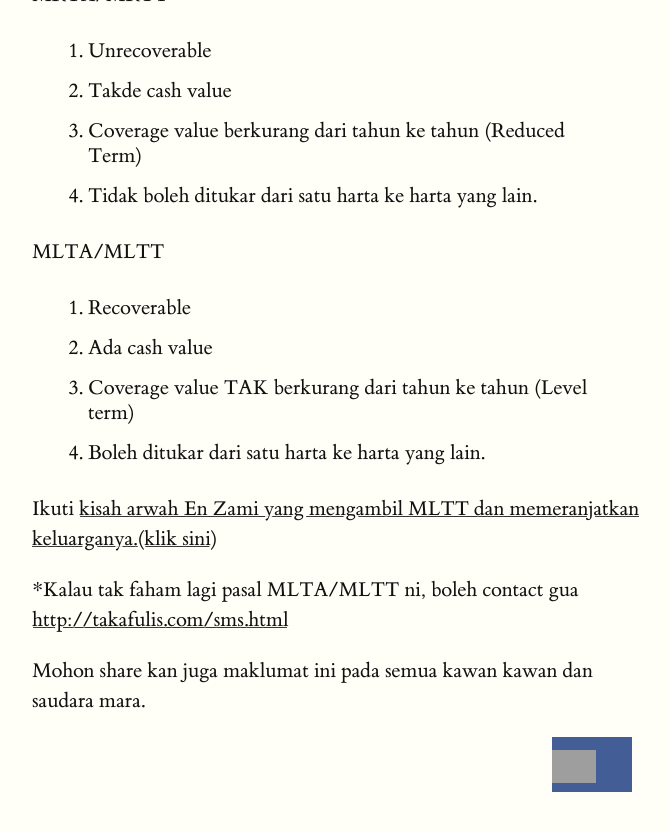
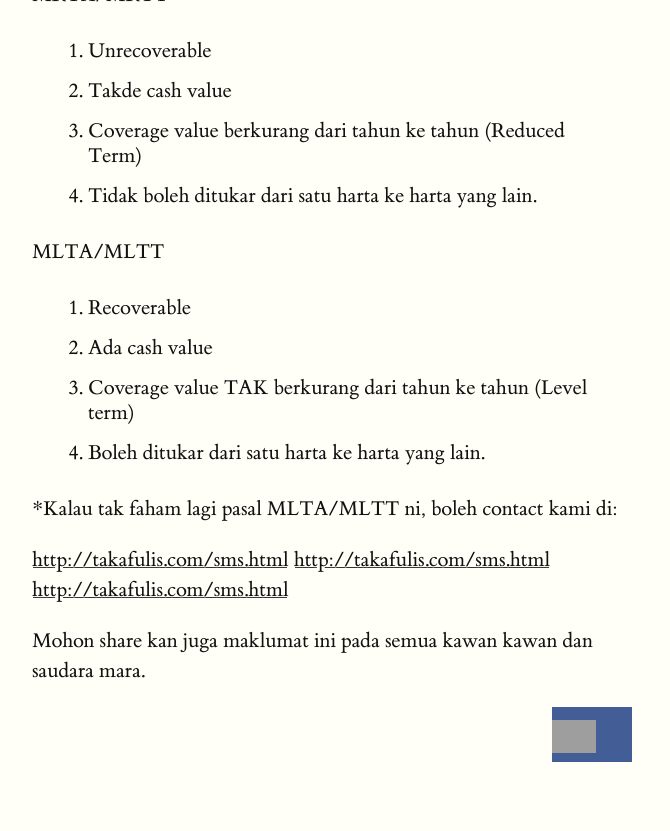
Before and after one commit to takafulis/takafulis.github.io, a Jekyll site: the page built from _posts/2017-01-26-pencerahan-mlta-mltt.md, in a window 1280 px wide and 900 px high, scrolled down 5235 px. Shown: the top 831 px of the window, without its empty margins (128-798 px from the left). Built offline with Jekyll 4.4.1, drawn with Linux system fonts in a browser that asks for light colours; grey boxes are pictures that could not be loaded.

Commit message:
Update 2017-01-26-pencerahan-mlta-mltt.md

```diff
--- a/_posts/2017-01-26-pencerahan-mlta-mltt.md
+++ b/_posts/2017-01-26-pencerahan-mlta-mltt.md
@@ -107,9 +107,13 @@ MLTA/MLTT
 3. Coverage value TAK berkurang dari tahun ke tahun (Level term)
 4. Boleh ditukar dari satu harta ke harta yang lain.
 
-Ikuti [kisah arwah En Zami yang mengambil MLTT dan memeranjatkan keluarganya.(klik sini)](http://takafulis.com/artikel/mltt)
 
-*Kalau tak faham lagi pasal MLTA/MLTT ni, boleh contact gua [http://takafulis.com/sms.html](http://takafulis.com/sms.html)
+*Kalau tak faham lagi pasal MLTA/MLTT ni, boleh contact kami di:
+
+[http://takafulis.com/sms.html](http://takafulis.com/sms.html)
+[http://takafulis.com/sms.html](http://takafulis.com/sms.html)
+[http://takafulis.com/sms.html](http://takafulis.com/sms.html)
+
 
 Mohon share kan juga maklumat ini pada semua kawan kawan dan saudara mara.
 
```
